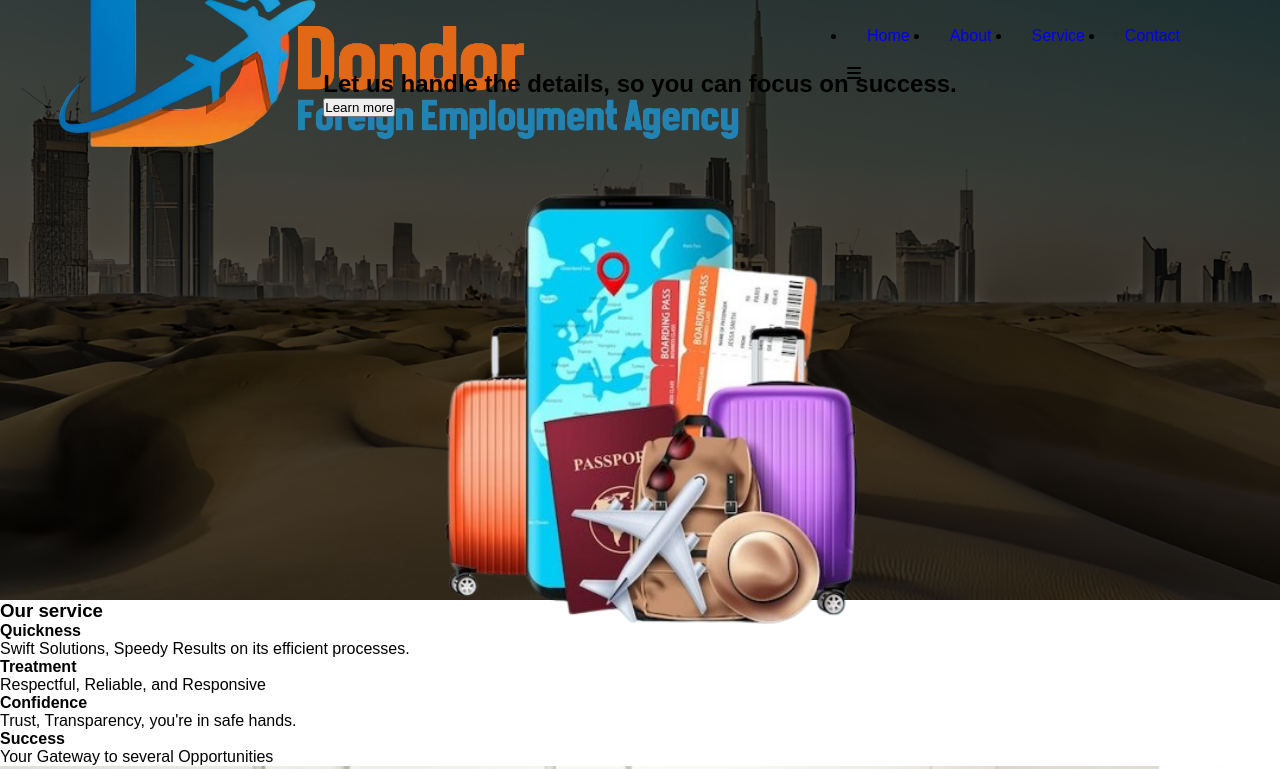
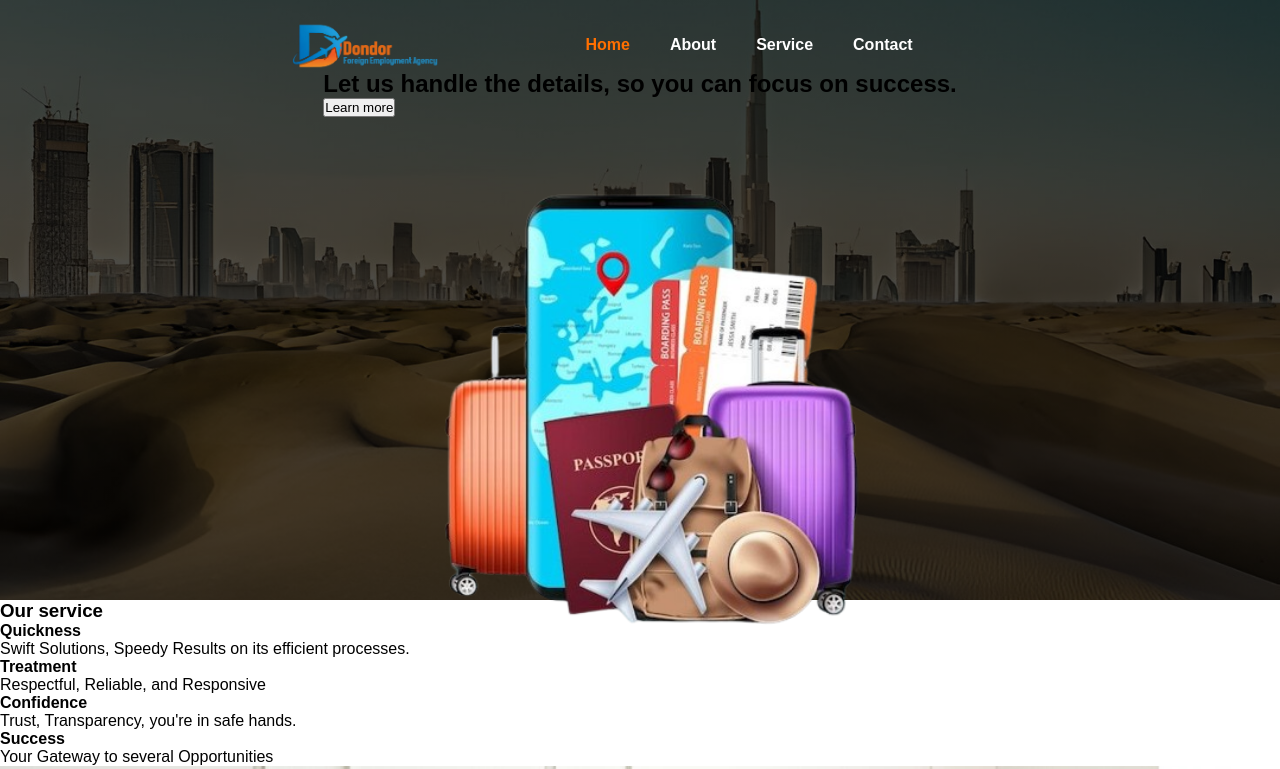
Before and after one commit to Hayatudin/Dondor-foreign-employment-agency, a plain HTML site: page index.html in a window 1280 px wide. Shown: the top 769 px of the page. Drawn offline with Linux system fonts and the light colour scheme; a script that the page names is missing.

Commit message:
css change

```diff
--- a/style.css
+++ b/style.css
@@ -53,3 +53,31 @@ img{
     flex-shrink: 1;
 
 }
+
+.menu{
+    font-size: 20px;
+    color: white;
+    display: none;
+}
+.home{
+    color: rgb(255, 111, 0);
+}
+.navigation li a:hover{
+    color: rgb(255, 111, 0);
+}
+.logos{
+    display: flex;
+    height: 50px;
+    flex-shrink: 0;
+    object-fit: cover;
+}
+ul{
+    list-style: none;
+
+}
+li a{
+    text-decoration: none;
+    font-weight: 700;
+    color: white;
+
+}
```
